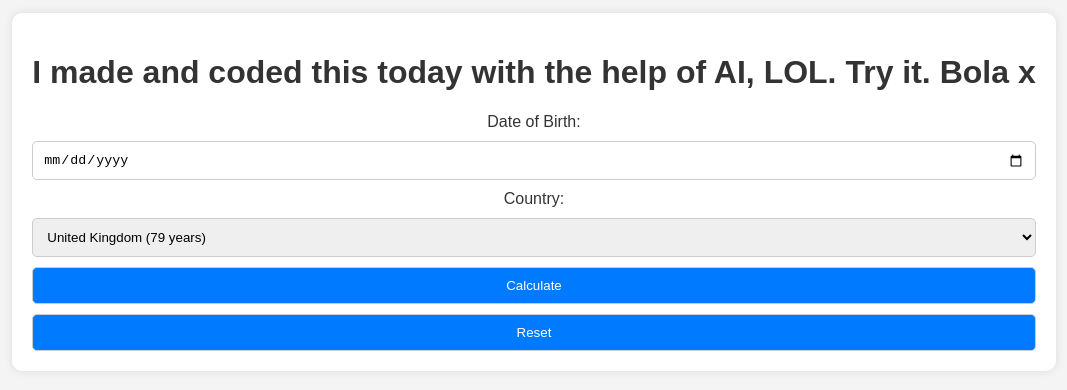
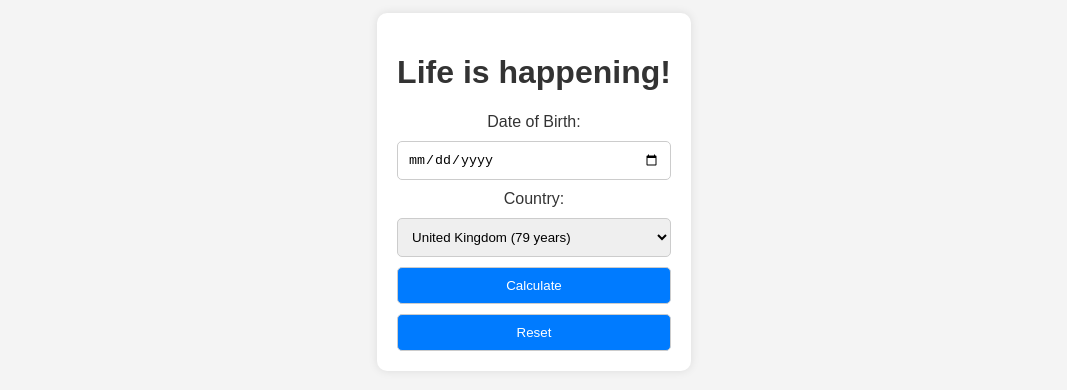
Before and after one commit to BolaOsidele/Get-Serious, a plain HTML site: page index.html in a window 1280 px wide. Shown: the part 208-598 px from the top of the page, without its empty margins (106-1173 px from the left). Drawn offline with Linux system fonts and the light colour scheme.

Commit message:
Add files via upload

```diff
--- a/index.html
+++ b/index.html
@@ -8,7 +8,7 @@
 </head>
 <body>
   <div class="container">
-    <h1>I made and coded this today with the help of AI, LOL. Try it. Bola x</h1>
+    <h1>Life is happening!</h1>
     <form id="lifeForm">
       <label for="dob">Date of Birth:</label>
       <input type="date" id="dob" required>
```
